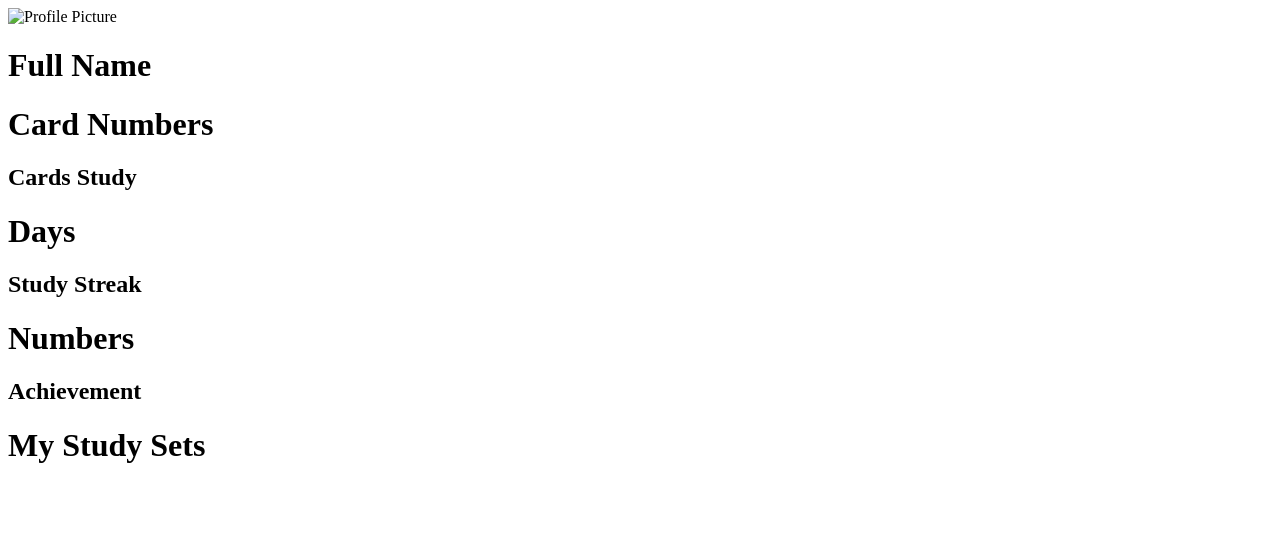
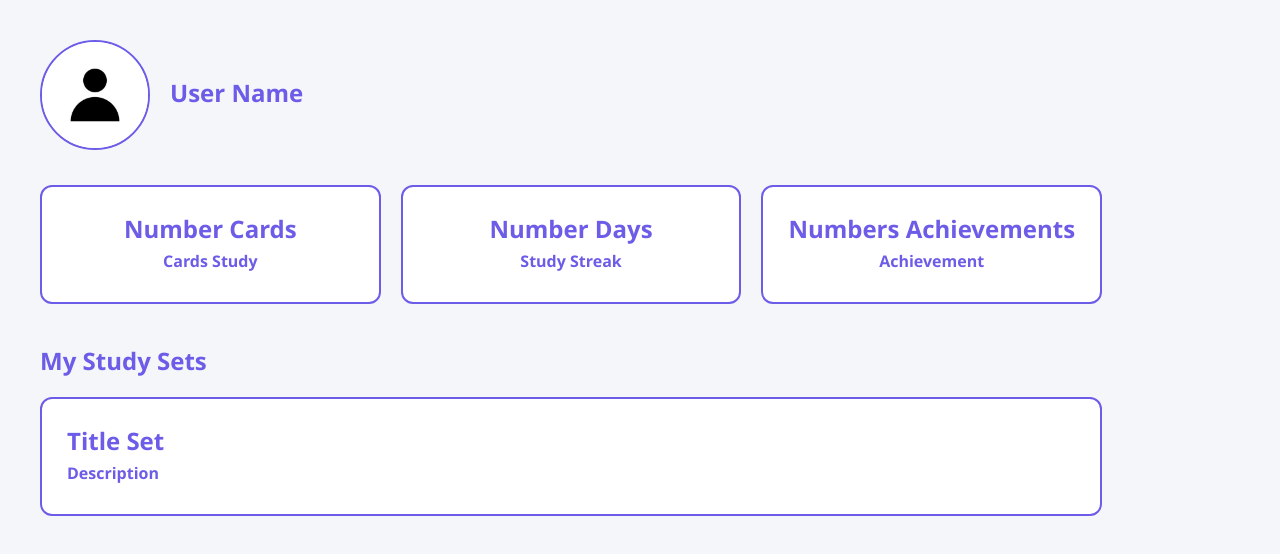
Before and after one commit to caseyleung1/Agile-Web-Development-, a plain HTML site: page profile.html in a window 1280 px wide. Drawn offline with Linux system fonts and the light colour scheme.

Commit message:
updated profile html file to allow easier update value with Python later, default picture, and styling now

```diff
--- a/profile.html
+++ b/profile.html
@@ -5,23 +5,39 @@
         <meta charset="UTF-8">
         <meta name="viewport" content="width=device-width, initial-scale=1.0">
         <title> Profile </title>
-
+        <link rel="stylesheet" href="profilestyle.css">
     </head>
     <body>
-        <div class="profile">
-            <img src="default.png" alt="Profile Picture">
-            <h1> Full Name</h1>
+
+        <div class="main-content">
+
+            <div class="profile">
+                <img src="default.jpg" alt="Profile Picture">
+                <div class="profile-info">
+                    <h2> User Name </h2>
+                </div>
         </div>
 
-        <div class="analytics">
-            <h1> Card Numbers </h1><h2> Cards Study</h2>
-            <h1> Days </h1><h2> Study Streak</h2>
-            <h1> Numbers </h1><h2> Achievement</h2>
+        <div class="analytics-container">
+            <div class="stat-card">
+            <h2> Number Cards </h2><h3> Cards Study</h3>
+            </div>
+            <div class="stat-card">
+            <h2> Number Days </h2><h3> Study Streak</h3>
+            </div>
+            <div class="stat-card">
+            <h2> Numbers Achievements</h2><h3> Achievement</h3>
+            </div>
         </div>
 
-        <div class="study_set">
-            <h1> My Study Sets</h1>
+        <div class="study-set-container">
+            <h2> My Study Sets</h2>
 
+            <div class="study-item">
+                <h2> Title Set </h2>
+                <h3> Description </h3>
+            </div>
         </div>
-        </body>
-        </html>
+    </div>
+    </body>
+</html>
--- /dev/null
+++ b/profilestyle.css
@@ -0,0 +1,93 @@
+:root {
+    --primary-purple: #6c5ce7;
+    --light-purple: #f3f0ff;
+    --text-main: #2f3640;
+    --bg-main: #f5f6fa;
+}
+
+* {
+    margin:0;
+    padding:0;
+    box-sizing: border-box; /*reduce break in display*/
+}
+
+body {
+    font-family: 'Segoe UI', Tahoma, Geneva, Verdana, sans-serif;
+    background-color: var(--bg-main);
+    color: var(--text-main);
+    padding: 40px;
+    display: flex;
+    justify-content: flex-start;
+}
+
+/* Set Page Width */
+.dashboard-container {
+    width: 100%,
+    max-width: 900px;
+}
+
+.profile {
+    display: flex;
+    align-items: center;
+    gap: 20px;
+    margin-bottom: 35px;
+    border-radius: 12px;
+}
+
+.profile img {
+    width: 110px;
+    height:110px;
+    border-radius: 50%;
+    object-fit: cover;
+    border: 2px solid var(--primary-purple);
+}
+
+.profile h2, .stat-card h2, .study-set-container h2, .study-item h2{
+    font-size: 1.5rem;
+    color: var(--primary-purple);
+    margin-bottom: 5px;
+}
+
+.analytics-container {
+    display: grid;
+    /* Fraction of 1 column to split into 3 columns*/
+    grid-template-columns: repeat(3, 1fr);
+    gap: 20px;
+    margin-bottom: 40px;
+}
+
+/*Select all childs from <div>*/
+.analytics-container > div {
+    background: white;
+    text-align: center;
+    padding: 25px;
+    border-radius: 12px;
+    border: 2px solid var(--primary-purple);
+}
+
+.stat-card h3, .study-item h3 {
+    font-size: 1rem;
+    color: var(--primary-purple);
+    margin-bottom: 5px;
+}
+
+.study-item{
+    margin-top: 20px;
+    background: white;
+    padding: 25px;
+    border-radius: 12px;
+    border: 2px solid var(--primary-purple);
+}
+
+/*Moves to top slowly when mouse is in the element*/
+.stat-card:hover {
+    transform: translateY(-3px);
+    box-shadow: 0 8px 16px rgba(108, 92, 231, 0.15);
+    background-color: var(--light-purple);
+}
+
+.study-item:hover {
+    transform: translateY(-3px);
+    box-shadow: 0 8px 16px rgba(108, 92, 231, 0.15);
+    background-color: var(--light-purple);
+}
```
Also changed, not shown: default.jpg (added).
